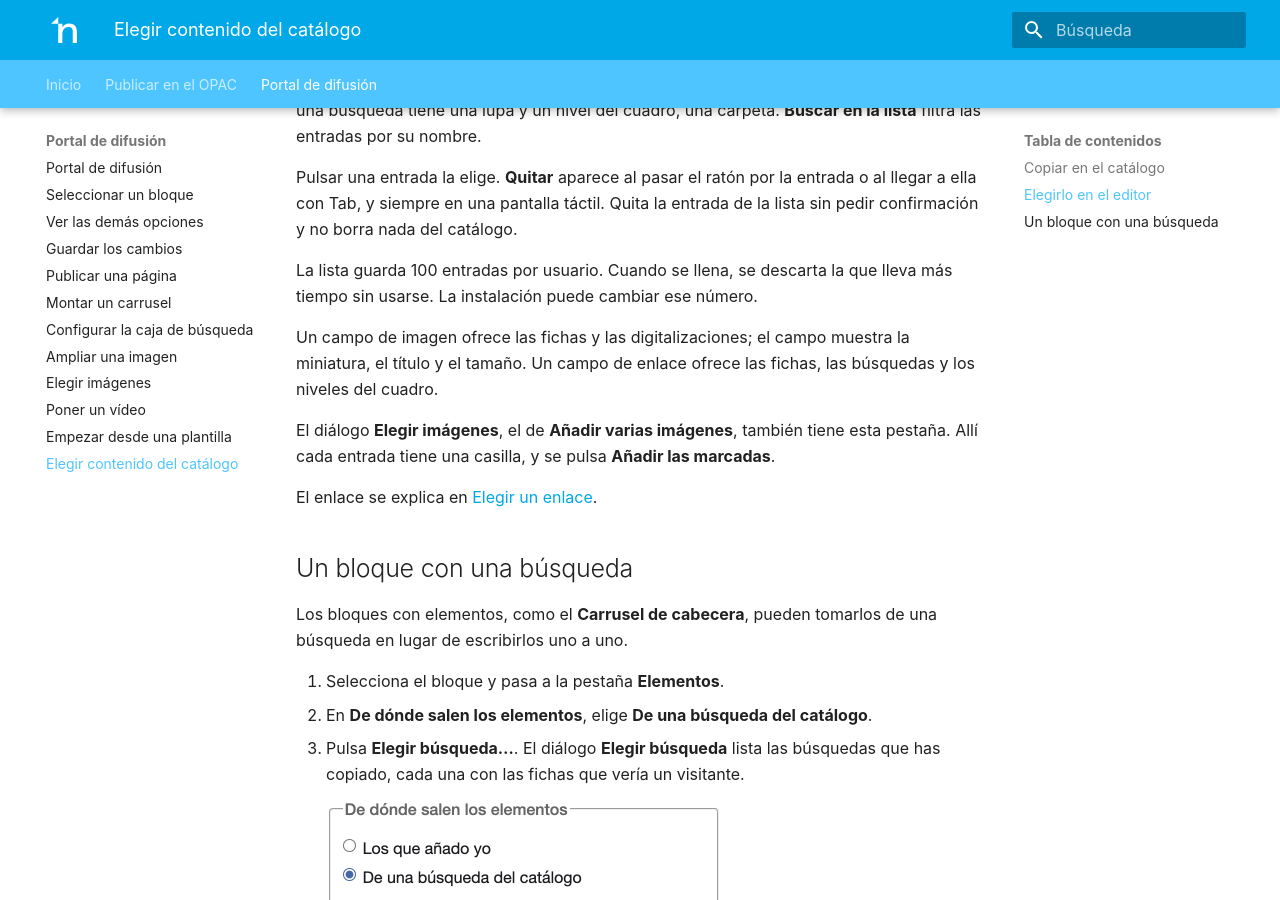
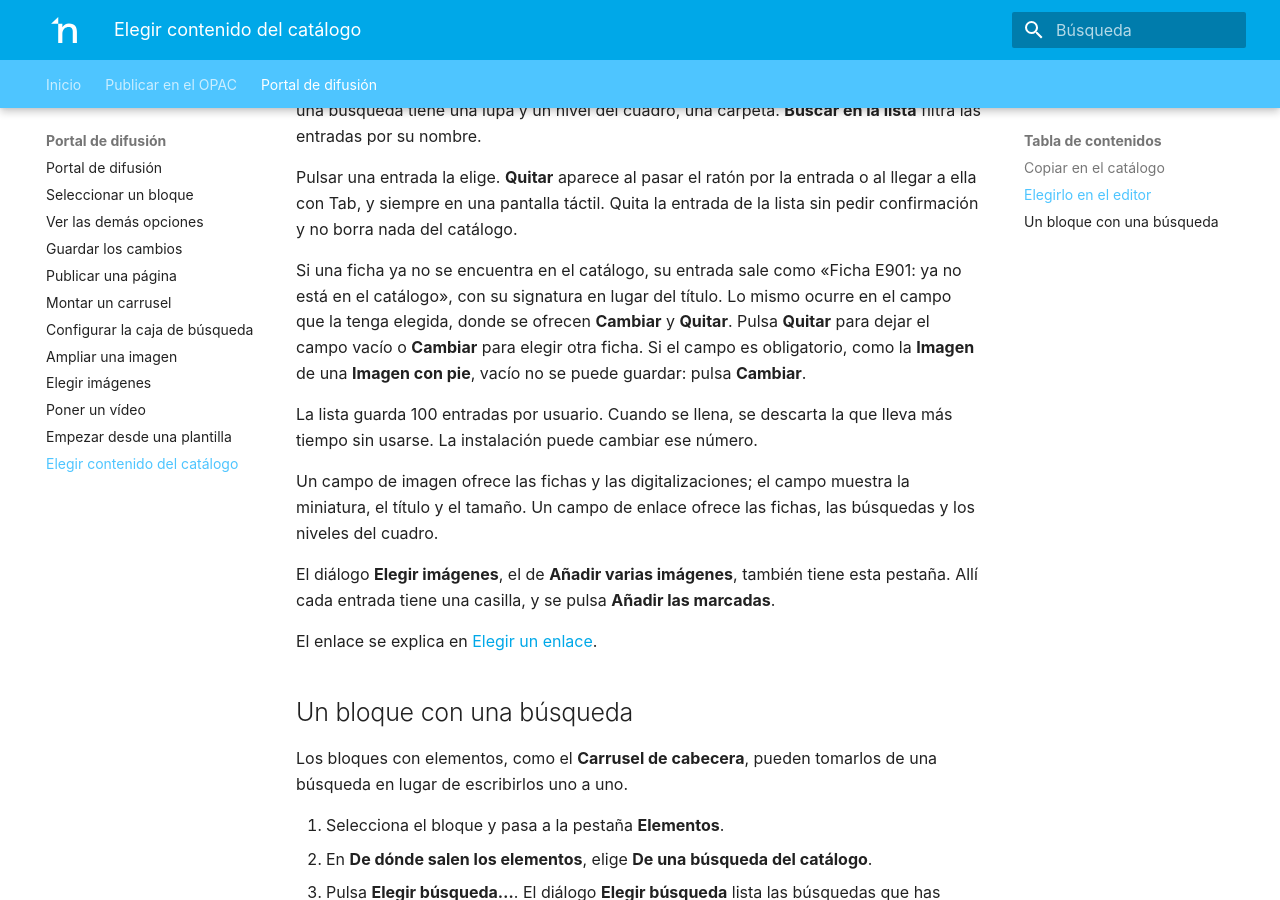
Before and after one commit to nubarchiva/nuba-docs, an MkDocs documentation site: the page built from docs/user-guide/diffusion-portal/catalog-content.md, in a window 1280 px wide and 900 px high, scrolled down 1429 px. Built offline with MkDocs 1.6.1 and Material for MkDocs 9.7.7, drawn with Linux system fonts in a browser that asks for light colours.

Commit message:
docs(user-guide): ficha que ya no está en el catálogo y aviso de publicar sin paso de más

```diff
--- a/docs/user-guide/diffusion-portal/catalog-content.md
+++ b/docs/user-guide/diffusion-portal/catalog-content.md
@@ -44,6 +44,11 @@ entradas por su nombre.
 Pulsar una entrada la elige. **Quitar** aparece al pasar el ratón por la entrada o al llegar a ella con Tab, y siempre
 en una pantalla táctil. Quita la entrada de la lista sin pedir confirmación y no borra nada del catálogo.
 
+Si una ficha ya no se encuentra en el catálogo, su entrada sale como «Ficha E901: ya no está en el catálogo», con su
+signatura en lugar del título. Lo mismo ocurre en el campo que la tenga elegida, donde se ofrecen **Cambiar** y
+**Quitar**. Pulsa **Quitar** para dejar el campo vacío o **Cambiar** para elegir otra ficha. Si el campo es obligatorio,
+como la **Imagen** de una **Imagen con pie**, vacío no se puede guardar: pulsa **Cambiar**.
+
 La lista guarda 100 entradas por usuario. Cuando se llena, se descarta la que lleva más tiempo sin usarse. La
 instalación puede cambiar ese número.
 
```
Also changed, not shown: docs/user-guide/diffusion-portal/publish.md (+1 -2 lines).
